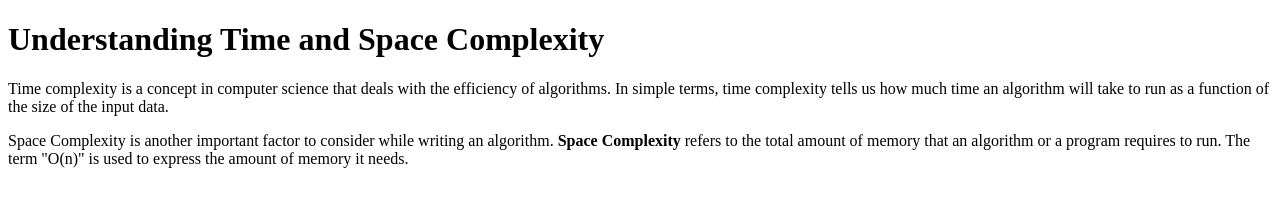
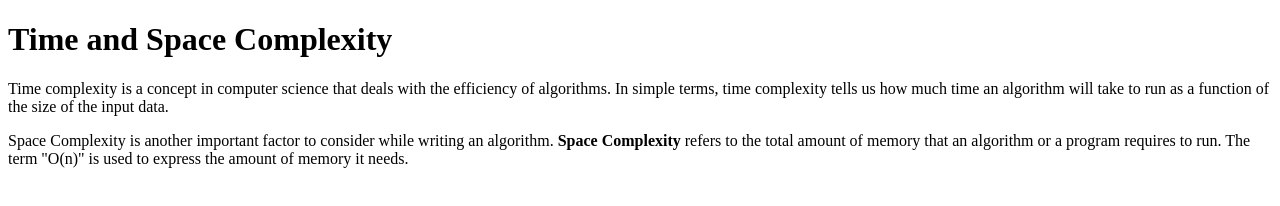
Before and after one commit to acciojob/time-and-space-complexity-sdeSameerSweety, a website: page main.html in a window 1280 px wide. Drawn offline with Linux system fonts and the light colour scheme.

Commit message:
created a submission

```diff
--- a/main.html
+++ b/main.html
@@ -5,7 +5,7 @@
 
 <body>
 	<!-- the entire body must be written by student -->
-	<h1>Understanding Time and Space Complexity</h1>
+	<h1>Time and Space Complexity</h1>
 	<p>Time complexity is a concept in computer science that deals with the efficiency of algorithms. In simple terms, time complexity tells us how much time an algorithm will take to run as a function of the size of the input data.</p>
     <p>Space Complexity is another important factor to consider while writing an algorithm. <b>Space Complexity</b> refers to the total amount of memory that an algorithm or a program requires to run. The term "O(n)" is used to express the amount of memory it needs.</p>
     <script type="text/javascript" src="./script.js">
```
